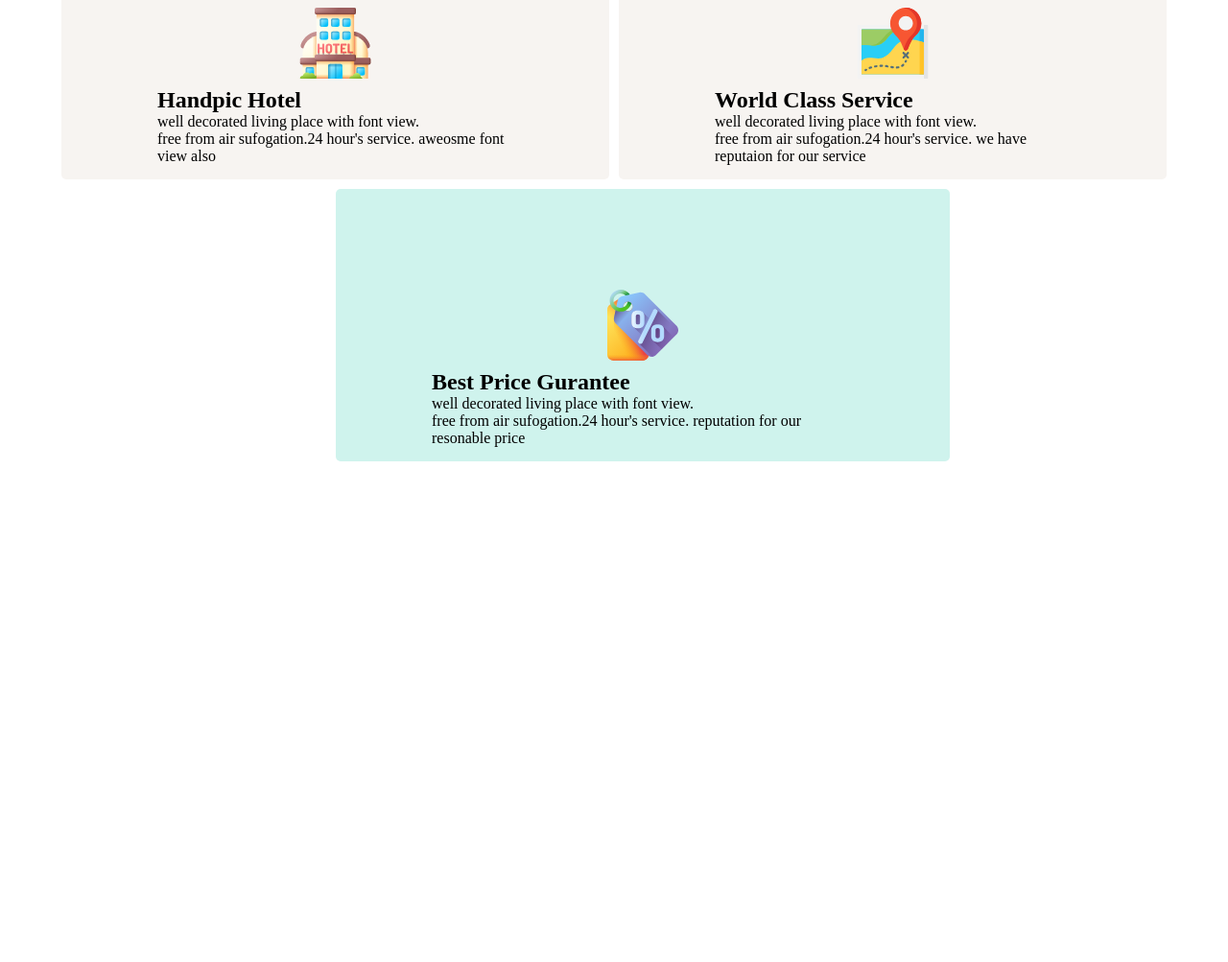
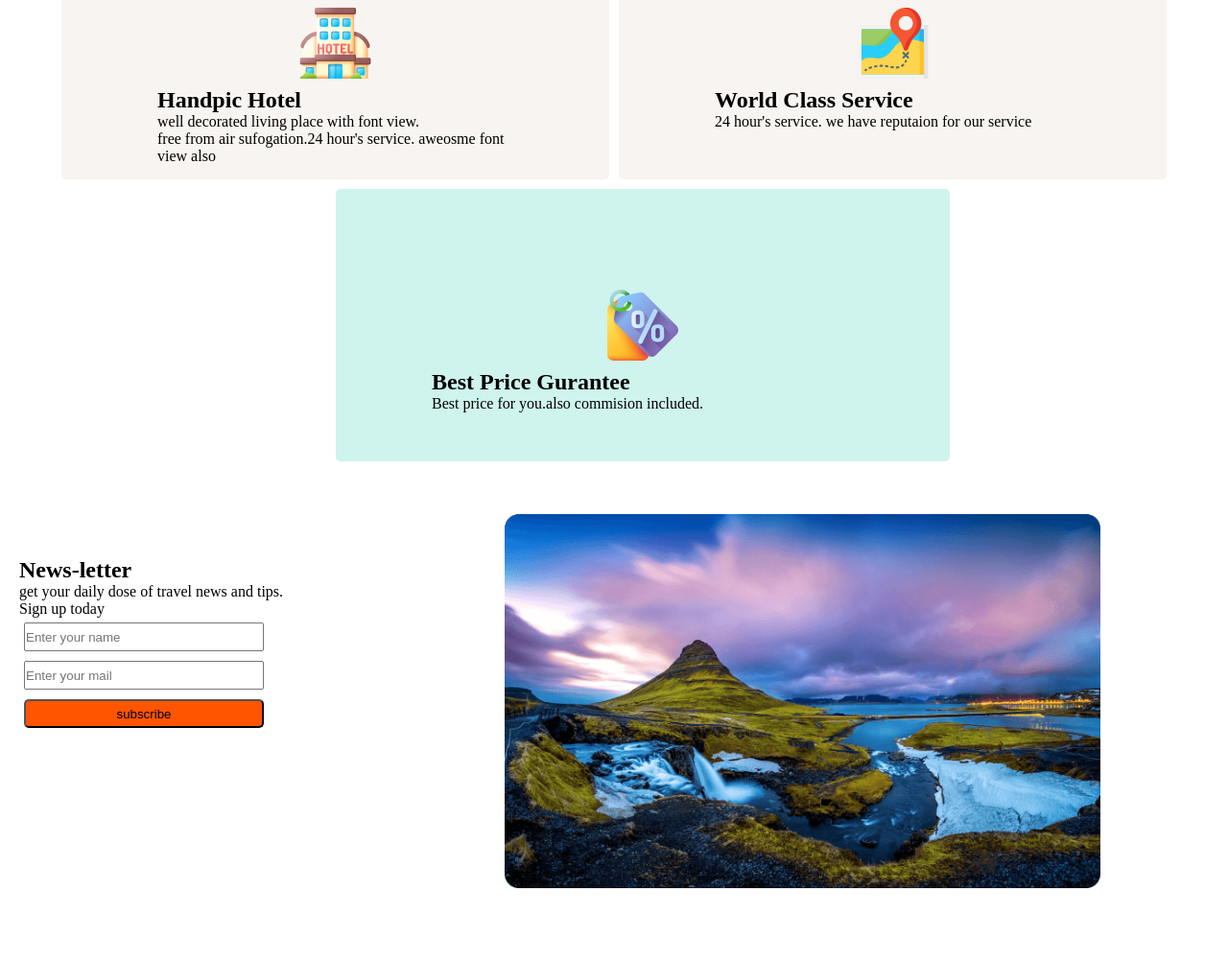
Before and after one commit to ProgrammerTanvirHasan/responsive-travel-website, a plain HTML site: page index.html in a window 1280 px wide. Shown: the part 2590-3593 px from the top of the page at 96% size. Before the commit the page ends 3071 px from the top, so only its background shows below. Drawn offline with Linux system fonts and the light colour scheme.

Commit message:
added form section

```diff
--- a/index.css
+++ b/index.css
@@ -120,7 +120,7 @@ color: white;
   .card ,.card-two{
     width: 50%;
     height: 284px;
-     padding: 100px;
+    padding: 100px;
     background-color: #f7f4f1;
     border-radius: 5px;
 
@@ -140,4 +140,32 @@ color: white;
  .card-container img{
 text-align: left;
  }
+
  /* <!-- choose file complete //////////////--> */
+ .form{
+  width:474px ;
+  height: 422px;
+    margin-top: 50px;
+  margin-left: 20px;
+ }
+.form-pic{
+    width: 90%;
+    height:400px ;
+       margin-top: 50px;
+    display: flex;
+    justify-content: space-between;
+}
+.save img{
+    height: 100%;
+    width: 100%;
+
+}
+.form input{
+    width: 250px;
+   height: 30px;
+   margin: 5px;
+}
+.baton{
+    width: 250px;
+}
+/* <!-- close form section/////////// --> */
--- a/index.html
+++ b/index.html
@@ -99,20 +99,43 @@ aweosme font view also</P>
 <div class="card">
 <img src="Group 27.svg" alt="">
 <h2>World Class Service</h2>
-<p>well decorated living place with font view. <br> free from air sufogation.24 hour's service. we have reputaion for our service </p>
+<p>24 hour's service. we have reputaion for our service </p>
 </div>
 </section>
 <div clss="three">
     <div class="card-two">
         <img src="price.svg" alt="">
               <h2>Best Price Gurantee</h2>
-        <p>well decorated living place with font view. <br> free from air sufogation.24 hour's service.
-        reputation for our resonable price</p>
+        <p>Best price for you.also commision included.</p>
     </div>
 </div>
 <!-- choose file complete //////////////-->
 
+<section>
+    <div>
 
+    </div>
+</section>
+<section>
+
+</section>
+
+<section class="form-pic">
+    <div class="form">
+        <h1>News-letter</h1>
+        <p>get your daily dose of travel news and tips. <br>Sign up today</p>
+        <input  type="text" placeholder="Enter your name"> <br>
+        <input type="text" placeholder="Enter your mail"> <br>
+
+        <div>
+            <button class="baton">subscribe</button>
+    </div>
+    </div>
+    <div class="save">
+        <img src="Rectangle 8 (1).png" alt="">
+    </div>
+</section>
+<!-- close form section/////////// -->
 
 
 
--- a/responsive.css
+++ b/responsive.css
@@ -60,5 +60,12 @@
         width: 90%;
         margin: 10px auto;
      }
+     .form-pic{
+        display: flex;
+        flex-direction: column;
+     }
+     .form{
+        width: 100%;
+     }
 
 }
```
Also changed, not shown: Rectangle 8 (1).png (added).
